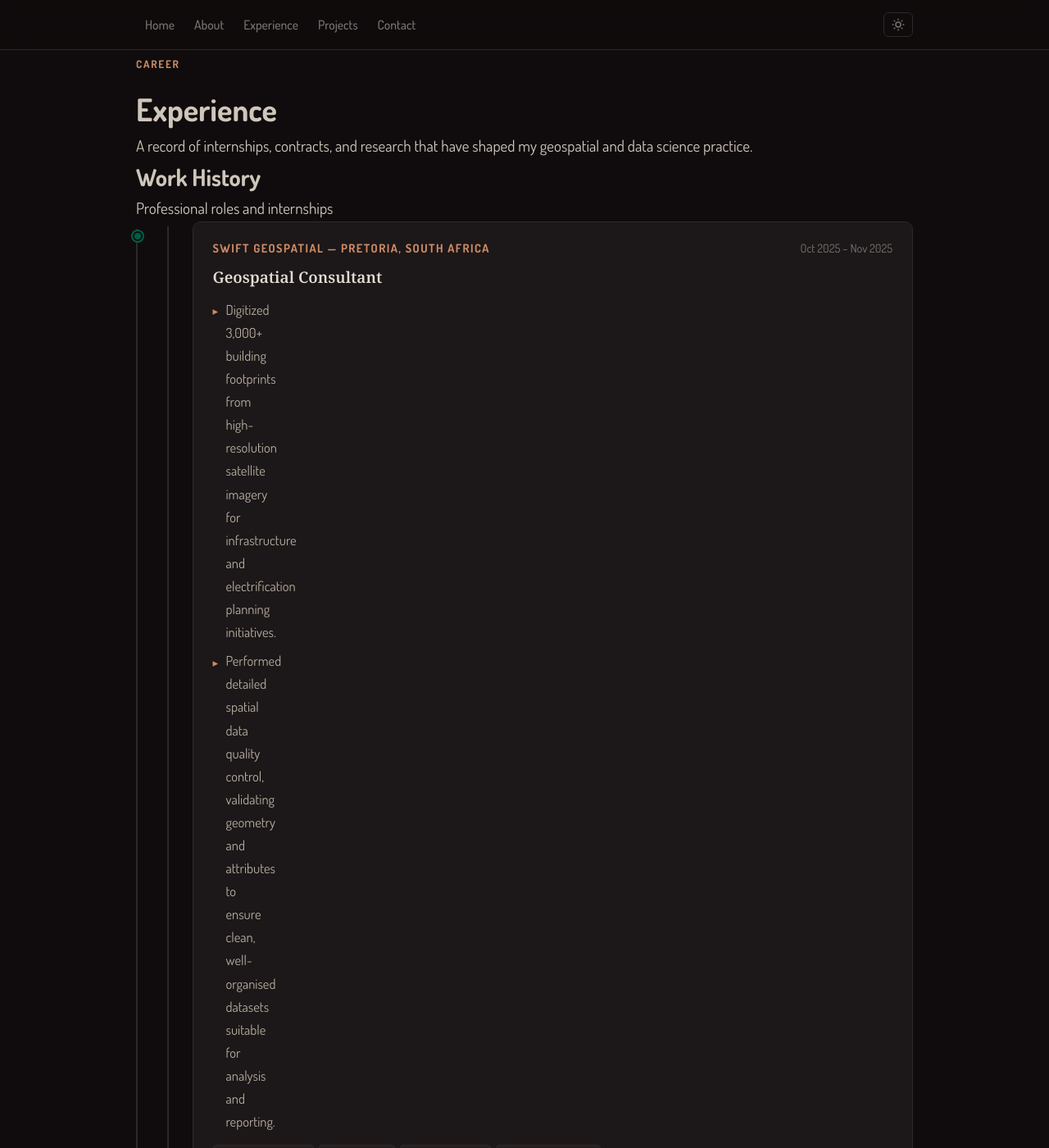
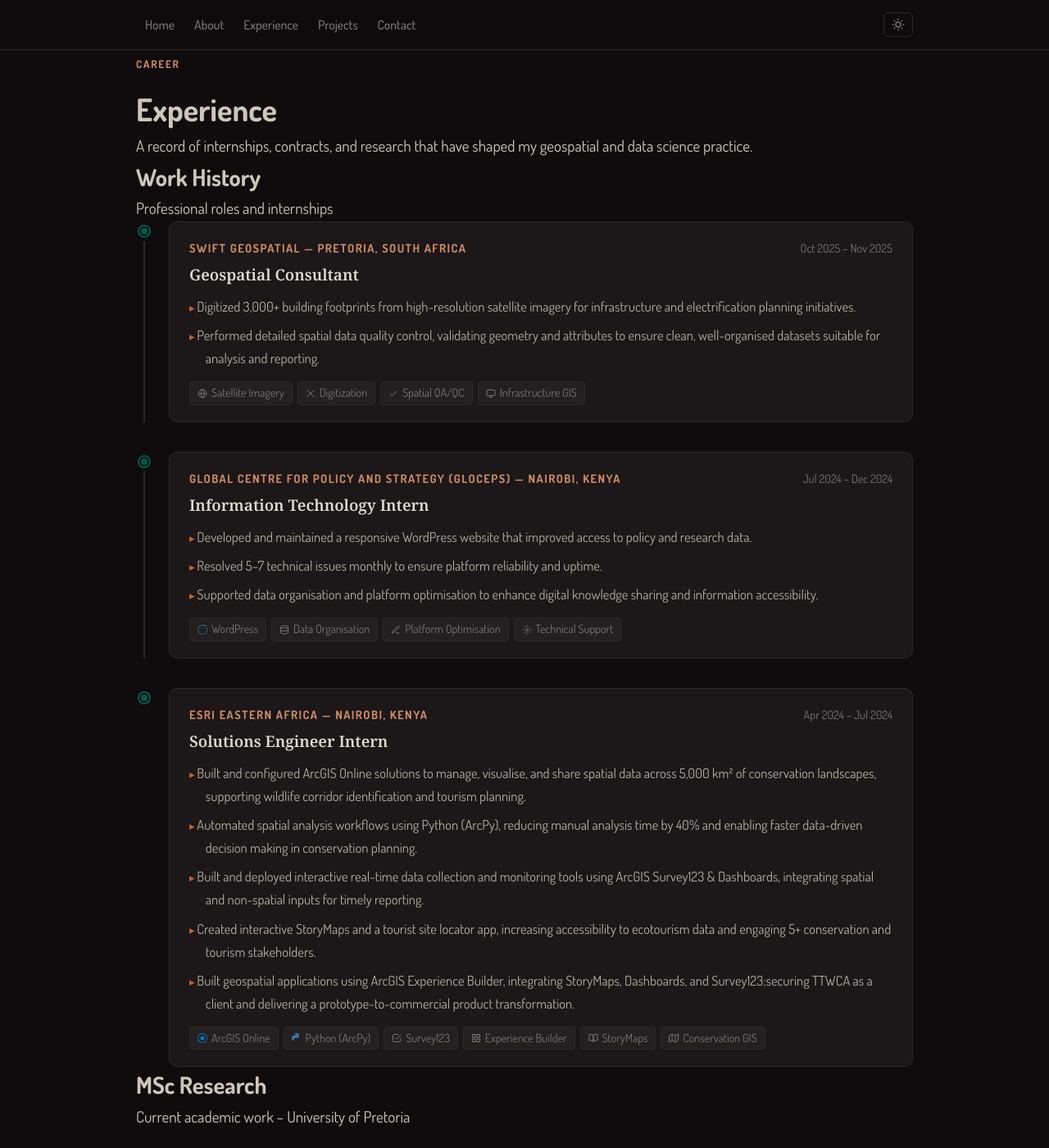
Before and after one commit to joyceonyango/joyceonyango.github.io, a Jekyll site: the page built from _pages/experience.html, in a window 1280 px wide and 1400 px high. Shown: the whole window at 82% size. Built offline with Jekyll 4.4.1, drawn with Linux system fonts in a browser that asks for light colours; some web fonts are replaced.

Commit message:
Deploy portfolio website

```diff
--- a/_layouts/experience.html
+++ b/_layouts/experience.html
@@ -2,14 +2,14 @@
 layout: default
 ---
 <style>
-  .timeline { display: flex; flex-direction: column; gap: 0; }
-  .tl-item { display: grid; grid-template-columns: 20px 1fr; gap: 0 20px; padding-bottom: 36px; position: relative; }
+  .timeline { display: flex; flex-direction: column; gap: 0; width: 100%; }
+  .tl-item { display: grid; grid-template-columns: 20px 1fr; gap: 0 20px; padding-bottom: 36px; position: relative; min-width: 0; width: 100%; }
   .tl-item:last-child { padding-bottom: 0; }
   .tl-left { display: flex; flex-direction: column; align-items: center; }
   .tl-dot { width: 12px; height: 12px; border-radius: 50%; background: var(--accent); border: 2px solid var(--bg); box-shadow: 0 0 0 2px var(--accent); flex-shrink: 0; margin-top: 6px; }
   .tl-line { flex: 1; width: 2px; background: var(--border); margin-top: 6px; }
   .tl-item:last-child .tl-line { display: none; }
-  .tl-card { background: var(--surface-2); border: 1px solid var(--border); border-radius: 10px; padding: 20px 24px; transition: border-color 0.18s; }
+  .tl-card { background: var(--surface-2); border: 1px solid var(--border); border-radius: 10px; padding: 20px 24px; transition: border-color 0.18s; min-width: 0; width: 100%; overflow: hidden; box-sizing: border-box; }
   .tl-card:hover { border-color: var(--border-light); }
   .tl-meta { display: flex; align-items: baseline; justify-content: space-between; gap: 12px; margin-bottom: 6px; flex-wrap: wrap; }
   .tl-org { font-size: 0.75rem; font-weight: 700; letter-spacing: 0.1em; text-transform: uppercase; color: var(--accent-light); }
@@ -17,7 +17,7 @@ layout: default
   .tl-role { font-size: 1rem; font-weight: 600; color: var(--text-bright); margin-bottom: 10px; font-family: var(--font-serif); }
   .tl-desc { font-size: 0.88rem; color: var(--text-muted); line-height: 1.75; margin-bottom: 14px; }
   .tl-tags { display: flex; flex-wrap: wrap; gap: 6px; }
-  .tl-tag { font-size: 0.74rem; background: var(--surface-3); color: var(--text-dim); border: 1px solid var(--border); border-radius: 4px; padding: 2px 9px; }
+  .tl-tag { font-size: 0.74rem; background: var(--surface-3); color: var(--text-dim); border: 1px solid var(--border); border-radius: 4px; padding: 2px 9px; display: inline-flex; align-items: center; gap: 5px; }
   .research-card { background: var(--surface-2); border: 1px solid var(--accent-dark); border-radius: 10px; padding: 24px; }
   .research-card h3 { font-family: var(--font-serif); font-size: 1rem; font-weight: 700; color: var(--text-bright); margin-bottom: 12px; }
   .research-card p { font-size: 0.88rem; color: var(--text-muted); line-height: 1.78; margin-bottom: 12px; }
@@ -25,12 +25,14 @@ layout: default
   .skills-list { display: flex; flex-direction: column; gap: 14px; }
   .skill-row { display: grid; grid-template-columns: 140px 1fr auto; align-items: center; gap: 14px; }
   @media (max-width: 500px) { .skill-row { grid-template-columns: 1fr auto; } .skill-row .skill-track { grid-column: 1 / -1; } }
-  .skill-label { font-size: 0.82rem; color: var(--text-muted); }
+  .skill-label { font-size: 0.82rem; color: var(--text-muted); display: inline-flex; align-items: center; gap: 6px; }
   .skill-track { height: 5px; background: var(--surface-3); border-radius: 4px; overflow: hidden; }
   .skill-bar-fill { height: 100%; background: linear-gradient(90deg, var(--accent-dark), var(--accent-light)); border-radius: 4px; }
   .skill-pct { font-size: 0.75rem; color: var(--text-dim); }
+
+  /* ── Bullet fix: hanging indent, no extra markup needed ── */
   .tl-bullets { list-style: none; margin: 0 0 14px; padding: 0; display: flex; flex-direction: column; gap: 7px; }
-  .tl-bullets li { font-size: 0.87rem; color: var(--text-muted); line-height: 1.7; padding-left: 16px; position: relative; }
-  .tl-bullets li::before { content: "▸"; position: absolute; left: 0; color: var(--accent-light); font-size: 0.7rem; top: 4px; }
+  .tl-bullets li { font-size: 0.87rem; color: var(--text-muted); line-height: 1.7; padding-left: 1.2em; text-indent: -1.2em; }
+  .tl-bullets li::before { content: "▸ "; color: var(--terra); font-size: 0.7rem; }
 </style>
 {{ content }}
--- a/assets/css/shared.css
+++ b/assets/css/shared.css
@@ -106,6 +106,7 @@ html, body {
   display: flex;
   flex-direction: column;
   transition: background 0.2s ease, color 0.2s ease;
+  width: 100%;
 }
 
 a {
@@ -125,8 +126,10 @@ strong { color: var(--text-bright); font-weight: 600; }
 .site-content,
 main {
   max-width: 1100px;
+  width: 100%;
   margin: 0 auto;
   padding: 0 4rem;
+  min-width: 0;
 }
 
 /* ── Sticky nav ────────────────────────────────────────────── */
@@ -551,102 +554,9 @@ footer {
   margin-bottom: 0.5rem;
 }
 
-/* ── Timeline (experience) ─────────────────────────────────── */
-.timeline {
-  position: relative;
-  padding-left: 1.5rem;
-}
-.timeline::before {
-  content: '';
-  position: absolute;
-  left: 0;
-  top: 0.5rem;
-  bottom: 0.5rem;
-  width: 2px;
-  background: var(--border);
-}
+/* ── Timeline (experience) — defined in experience layout ── */
 
-.tl-item {
-  position: relative;
-  padding-bottom: 2.5rem;
-}
-.tl-item:last-child { padding-bottom: 0; }
-
-.tl-dot {
-  position: absolute;
-  left: -1.5rem;
-  top: 0.35rem;
-  width: 10px;
-  height: 10px;
-  border-radius: 50%;
-  background: var(--accent);
-  border: 2px solid var(--bg);
-  transform: translateX(-4px);
-}
-
-.tl-card {
-  background: var(--surface-2);
-  border: 1px solid var(--border);
-  border-radius: 10px;
-  padding: 1.25rem 1.4rem;
-}
-
-.tl-org {
-  font-family: var(--font-sans);
-  font-size: 0.78rem;
-  font-weight: 700;
-  text-transform: uppercase;
-  letter-spacing: 0.08em;
-  color: var(--terra);
-  margin-bottom: 0.2rem;
-}
-
-.tl-role {
-  font-family: var(--font-sans);
-  font-size: 1rem;
-  font-weight: 700;
-  color: var(--text-bright);
-  margin-bottom: 0.15rem;
-}
-
-.tl-meta {
-  font-family: var(--font-sans);
-  font-size: 0.78rem;
-  color: var(--text-dim);
-  margin-bottom: 0.75rem;
-}
-
-.tl-card p {
-  font-size: 0.875rem;
-  color: var(--text-body);
-  line-height: 1.7;
-  margin: 0;
-}
-
-/* ── Timeline bullets ──────────────────────────────────────── */
-.tl-bullets {
-  list-style: none;
-  padding: 0;
-  margin: 0.5rem 0 0.75rem;
-  display: flex;
-  flex-direction: column;
-  gap: 0.4rem;
-}
-
-.tl-bullets li {
-  display: grid;
-  grid-template-columns: 0.75rem 1fr;
-  gap: 0.5rem;
-  font-size: 0.875rem;
-  color: var(--text-body);
-  line-height: 1.7;
-}
-
-.tl-bullets li::before {
-  content: "▸";
-  color: var(--terra);
-  margin-top: 0.05em;
-}
+/* ── Timeline sub-elements — defined in experience layout ── */
 
 /* ── Skills bar (experience) ───────────────────────────────── */
 .skills-bar {
```
